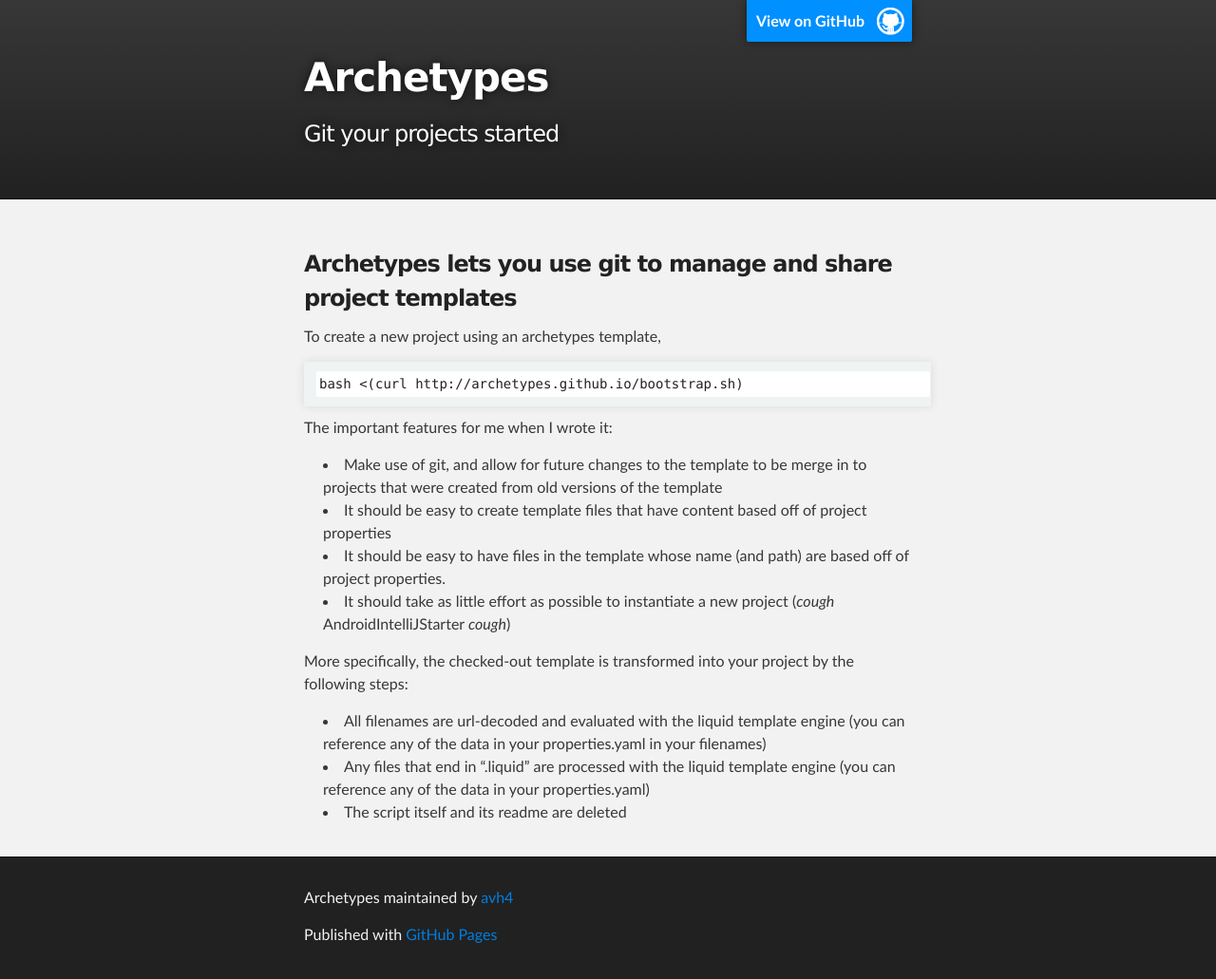
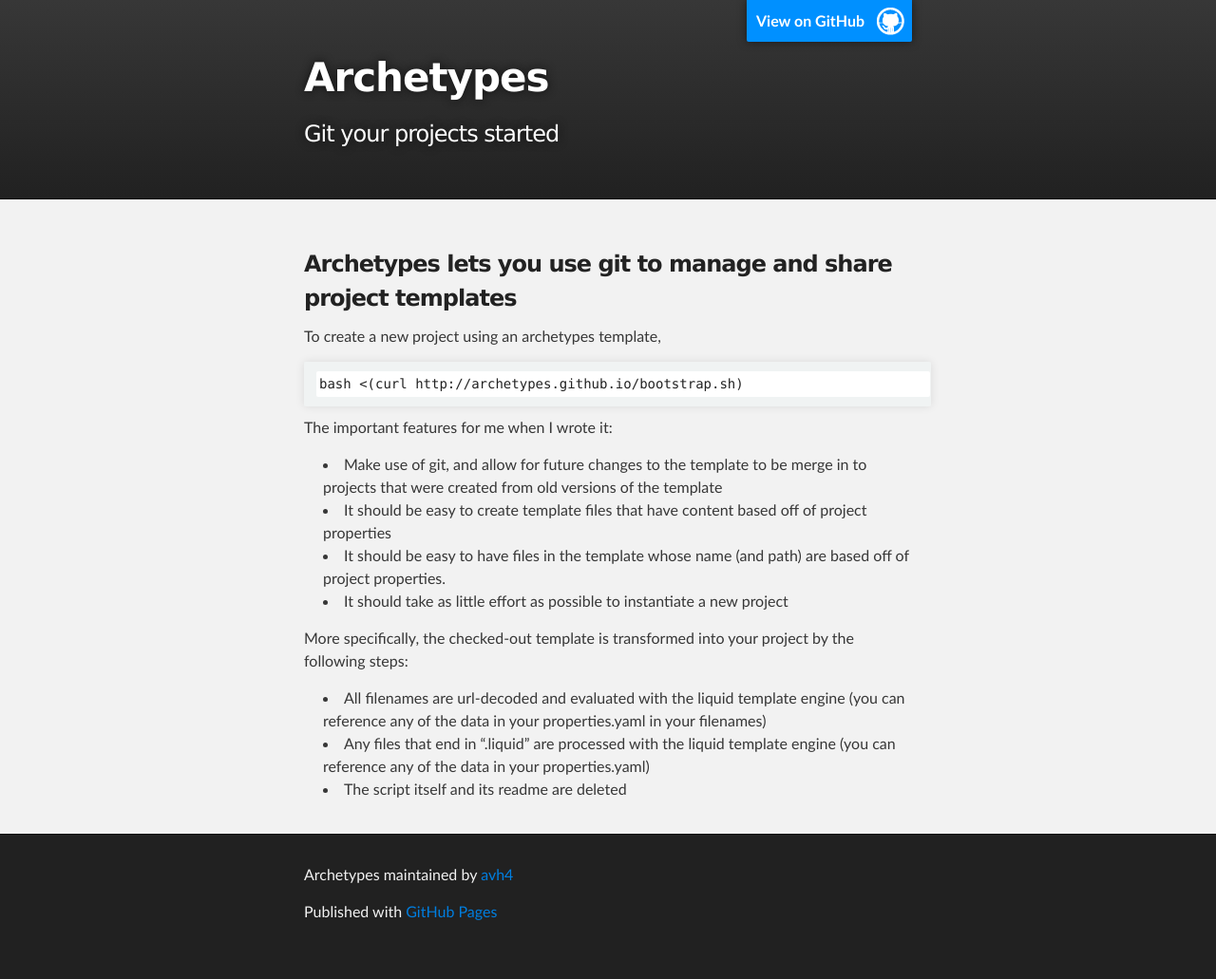
Before and after one commit to archetypes/archetypes.github.io, a Jekyll site: the page built from index.md, in a window 1280 px wide. Shown: the whole page at 95% size. Built offline with Jekyll 4.4.1, drawn with Linux system fonts in a browser that asks for light colours; Markdown is read by kramdown in place of the engine named in the settings; after the commit the page ends 1007 px from its top, so only the background shows below that.

Commit message:
Clean up website.

```diff
--- a/index.md
+++ b/index.md
@@ -15,9 +15,10 @@
 * Make use of git, and allow for future changes to the template to be merge in to projects that were created from old versions of the template
 * It should be easy to create template files that have content based off of project properties
 * It should be easy to have files in the template whose name (and path) are based off of project properties.
-* It should take as little effort as possible to instantiate a new project (*cough* AndroidIntelliJStarter *cough*)
+* It should take as little effort as possible to instantiate a new project
 
 More specifically, the checked-out template is transformed into your project by the following steps:
+
 * All filenames are url-decoded and evaluated with the liquid template engine (you can reference any of the data in your properties.yaml in your filenames)
 * Any files that end in ".liquid" are processed with the liquid template engine (you can reference any of the data in your properties.yaml)
 * The script itself and its readme are deleted
```
